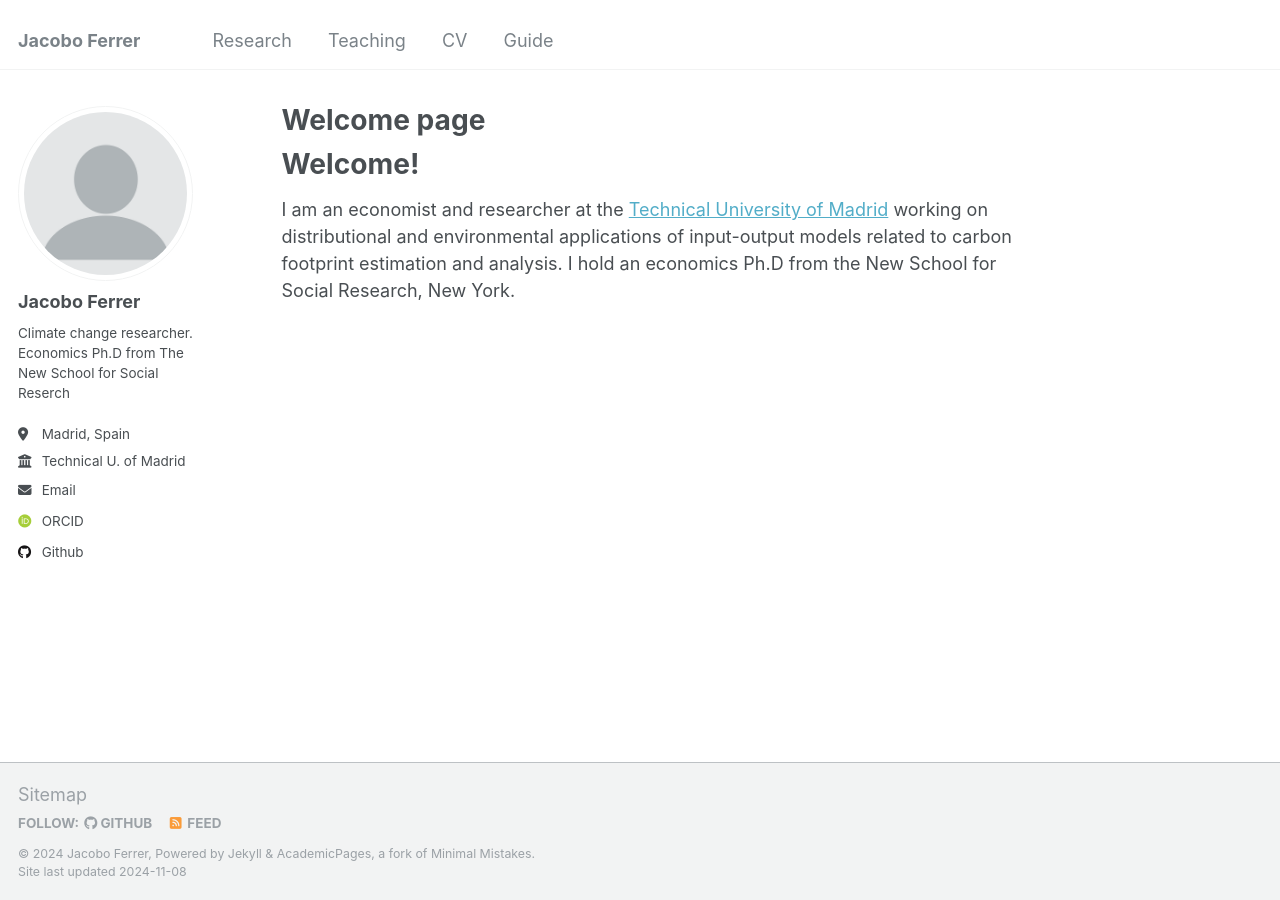
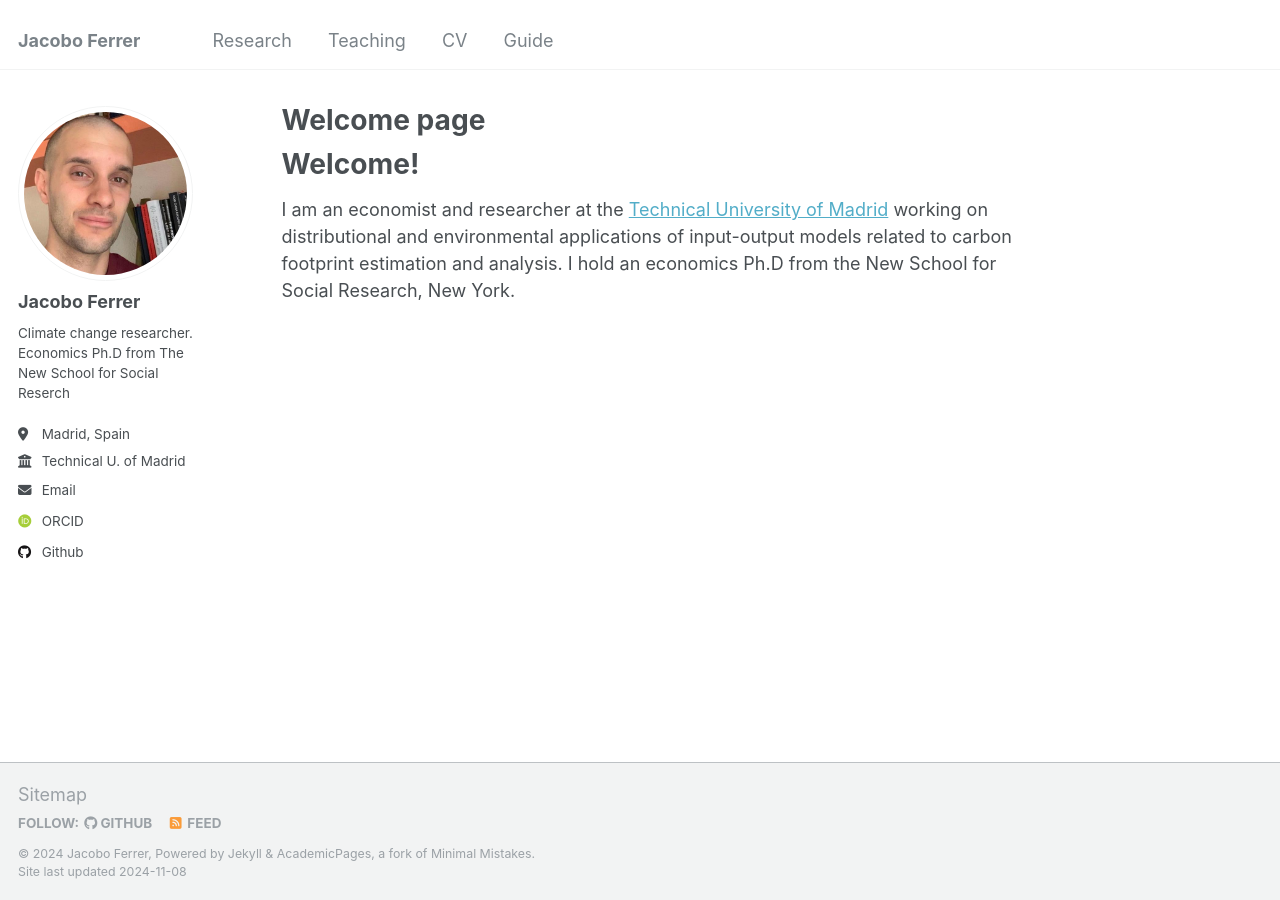
Before and after one commit to jferrherz/jferrherz.github.io, a Jekyll site: the page built from _pages/about.md, in a window 1280 px wide. Built offline with Jekyll 4.4.1, drawn with Linux system fonts in a browser that asks for light colours; some web fonts are replaced.

Commit message:
Update _config.yml

```diff
--- a/_config.yml
+++ b/_config.yml
@@ -21,7 +21,7 @@ repository               : "https://jferrherz.github.io"
 #               Additional customization can be done by editing /_includes/author-profile.html
 author:
   # Biographic information
-  avatar           : "profile.png"
+  avatar           : "profile-photo.jpeg"
   name             : "Jacobo Ferrer"
   pronouns         : # example: "she/her"
   bio              : "Climate change researcher. Economics Ph.D from The New School for Social Reserch"
```
